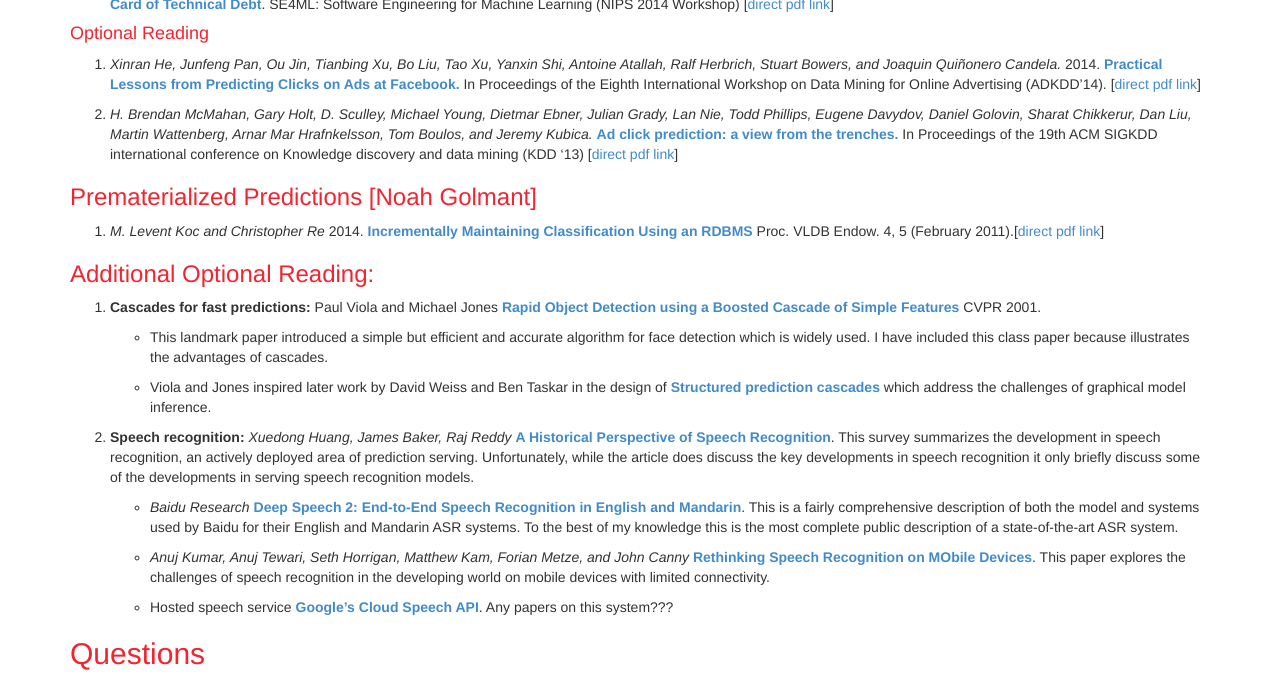
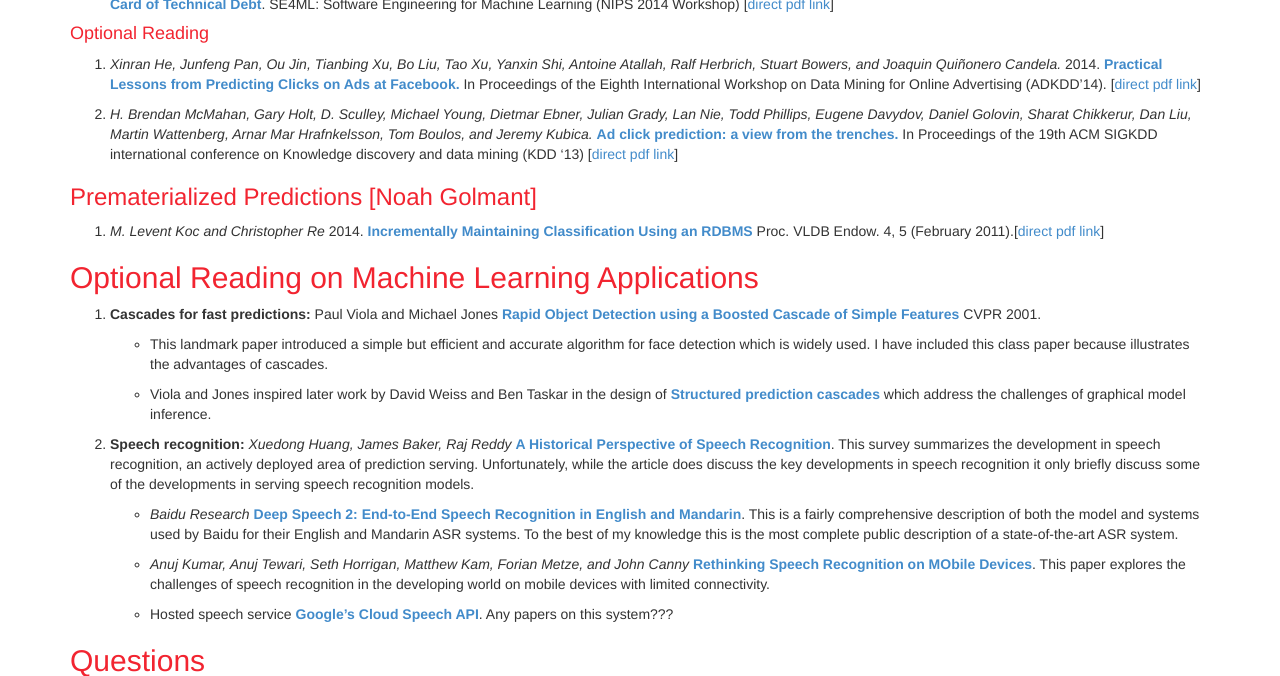
Before and after one commit to ucbrise/cs294-rise-fa16, a Jekyll site: the page built from prediction_serving.md, in a window 1280 px wide and 900 px high, scrolled down 850 px, cut to the strip 0-676 px from the top of the window. Built offline with Jekyll 4.4.1, drawn with Linux system fonts in a browser that asks for light colours; nearby versions of some CDN libraries.

Commit message:
changing heading

```diff
--- a/prediction_serving.md
+++ b/prediction_serving.md
@@ -37,7 +37,7 @@ While much of the focus of machine learning research is on the process of traini
 
 1. *M. Levent Koc and Christopher Re* 2014. [**Incrementally Maintaining Classification Using an RDBMS**](http://dl.acm.org/citation.cfm?id=1952380) Proc. VLDB Endow. 4, 5 (February 2011).[[direct pdf link](http://www.cs.stanford.edu/people/chrismre/papers/hazy-classification-vldb11.pdf)]
 
-### Additional Optional Reading:
+## Optional Reading on Machine Learning Applications
 
 1. **Cascades for fast predictions:** Paul Viola and Michael Jones [**Rapid Object Detection using a Boosted Cascade of Simple Features**](https://www.cs.cmu.edu/~efros/courses/LBMV07/Papers/viola-cvpr-01.pdf) CVPR 2001.
 
```
